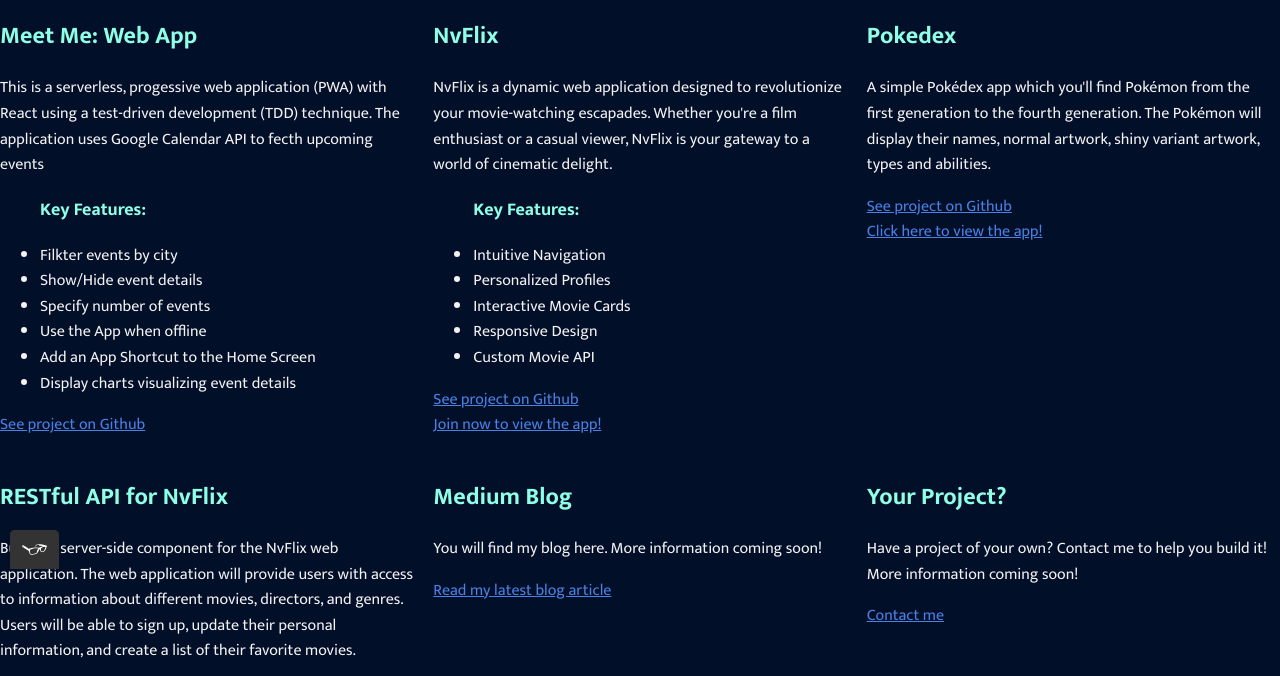
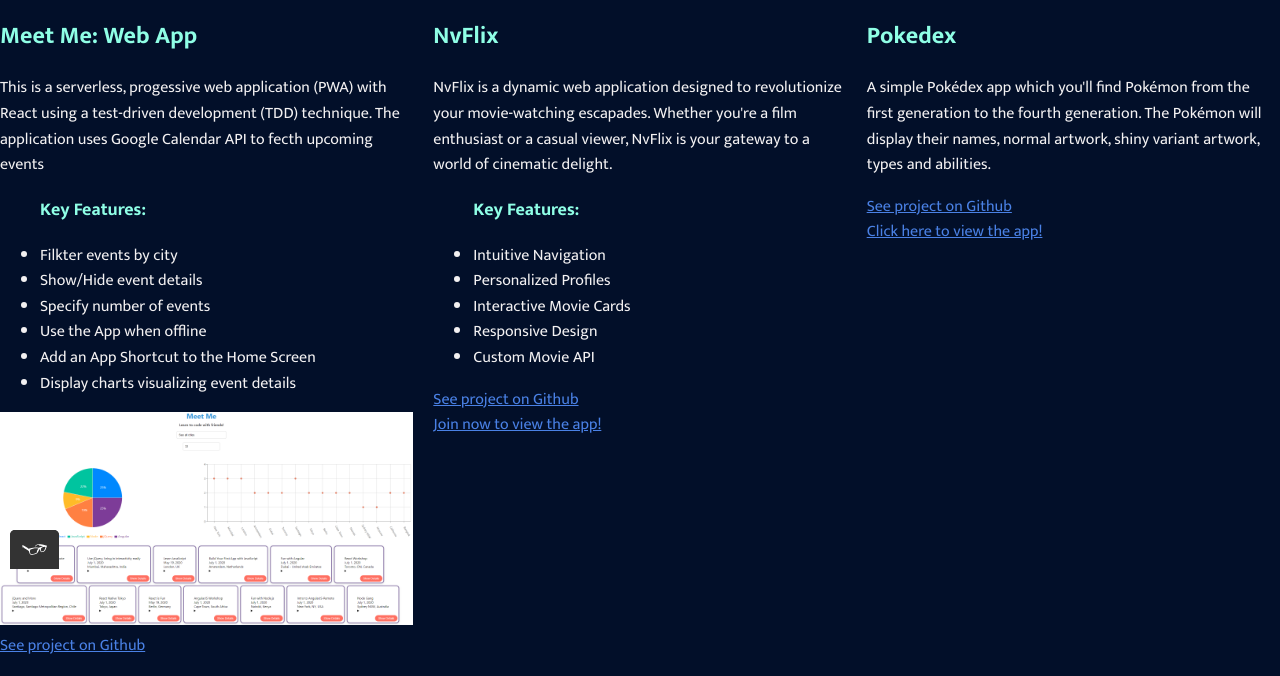
Before and after one commit to nesty11/nvportfolio-website, a plain HTML site: page work.html in a window 1280 px wide. Shown: the part 231-907 px from the top of the page. Drawn offline with nearby package versions, Linux system fonts and the light colour scheme.

Commit message:
added image of app to work html
updated css files for image styling

```diff
--- a/css/styles.css
+++ b/css/styles.css
@@ -309,3 +309,9 @@
 .background-4 {
   animation: 10s background-change infinite alternate linear;
 }
+
+.meet-pic {
+  max-width: 700px;
+  width: 100%;
+  height: auto;
+}
--- a/css/styles.production.css
+++ b/css/styles.production.css
@@ -25,7 +25,7 @@
 body {
   background-color: #020f29;
   color: #f3f1f2;
-    font-family: 'Mukta', sans-serif;
+  font-family: "Mukta", sans-serif;
   font-weight: 400;
   font-size: 16px;
   /* Sets the font size to 16px*/
@@ -72,7 +72,6 @@
 }
 
 button {
-
   /* overwrites browser defaults and resets the border*/
   border: none;
   /*takes the font from the outer container*/
@@ -111,7 +110,6 @@
   -webkit-box-sizing: border-box;
   box-sizing: border-box;
 }
-
 
 .page-footer {
   clear: both;
@@ -426,3 +424,9 @@
   -webkit-animation: 10s background-change infinite alternate linear;
   animation: 10s background-change infinite alternate linear;
 }
+
+.meet-pic {
+  max-width: 700px;
+  width: 100%;
+  height: auto;
+}
--- a/work.html
+++ b/work.html
@@ -69,6 +69,9 @@
               <li>Add an App Shortcut to the Home Screen</li>
               <li>Display charts visualizing event details</li>
             </ul>
+            <div>
+              <img src="./img/meetapp.png" class="meet-pic" />
+            </div>
             <a href="https://nesty11.github.io/meet/">See project on Github</a>
           </div>
           <div class="grid__item">
```
Also changed, not shown: img/meetapp.png (added). Lines whose indentation alone changed are shown as unchanged.
